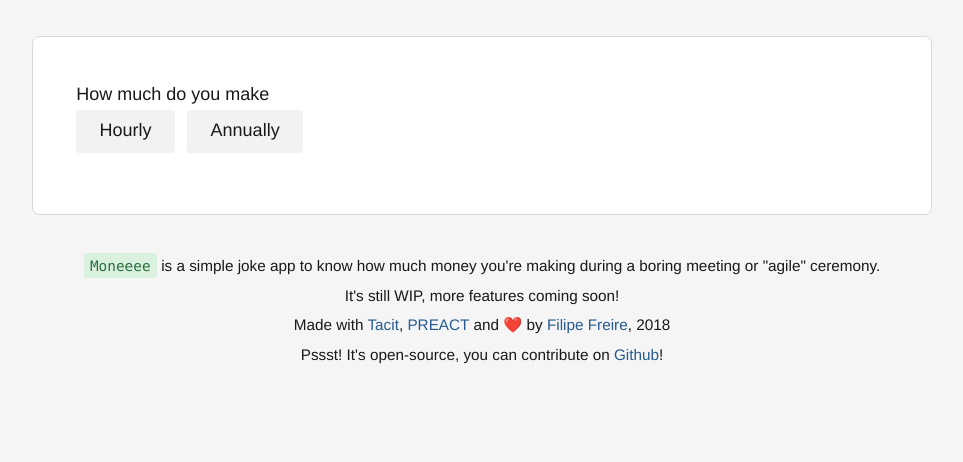
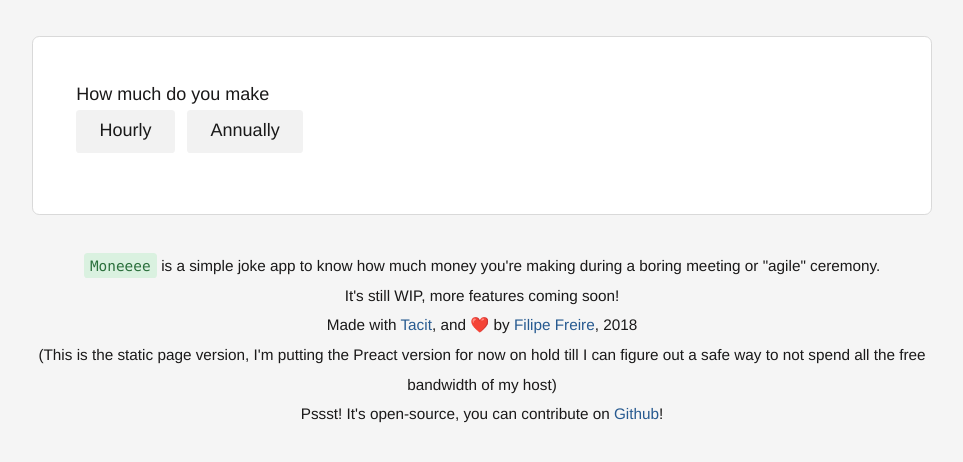
Before and after one commit to filfreire/Moneeee, a plain HTML site: page index.html in a window 1280 px wide. Shown: the whole page, without its empty margins (158-1121 px from the left). Drawn offline with Linux system fonts and the light colour scheme.

Commit message:
add static page disclaimer

```diff
--- a/index.html
+++ b/index.html
@@ -52,7 +52,8 @@ input,textarea,select,button,option,html,body{font-family:"Helvetica Neue",Helve
     <footer>
       <nav><small><code>Moneeee</code> is a simple joke app to know how much money you're making during a boring meeting or "agile" ceremony.</small></nav>
       <nav><small>It's still WIP, more features coming soon!</small></nav>
-      <nav><small>Made with <a href="https://yegor256.github.io/tacit/">Tacit</a>, <a href="https://preactjs.com/">PREACT</a> and ❤️ by <a href="https://filfreire.com">Filipe Freire</a>, 2018</small></nav>
+      <nav><small>Made with <a href="https://yegor256.github.io/tacit/">Tacit</a>, and ❤️ by <a href="https://filfreire.com">Filipe Freire</a>, 2018</small></nav>
+      <nav><small>(This is the static page version, I'm putting the Preact version for now on hold till I can figure out a safe way to not spend all the free  bandwidth of my host) </small></nav>
       <nav><small>Pssst! It's open-source, you can contribute on <a href="https://github.com/filfreire/Moneeee">Github</a>!</small></nav>
     </footer>
   </section>
```
